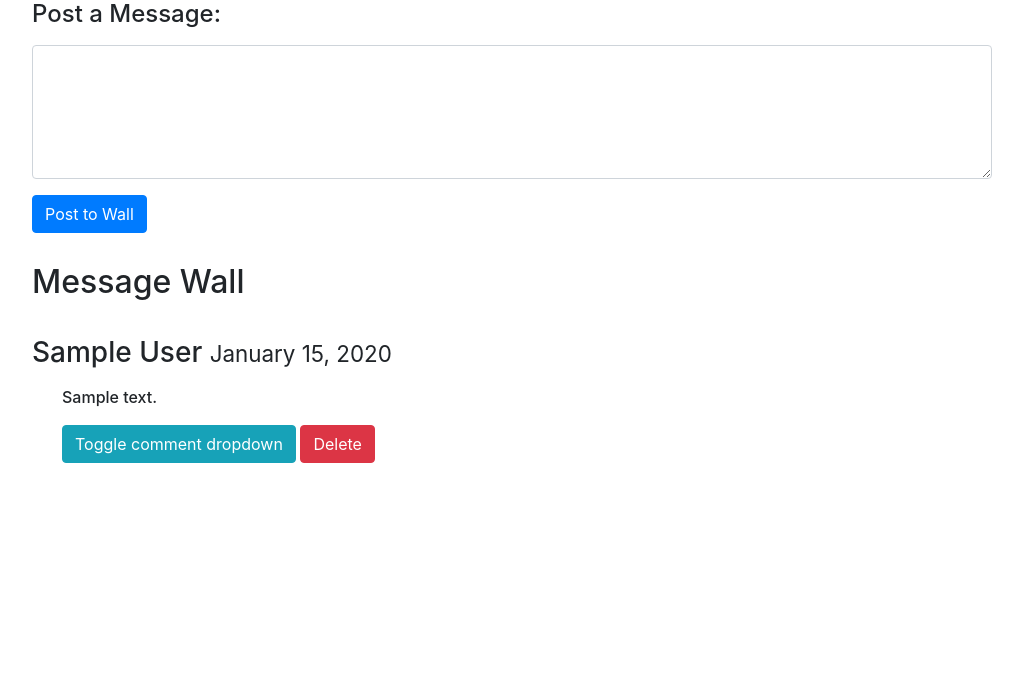
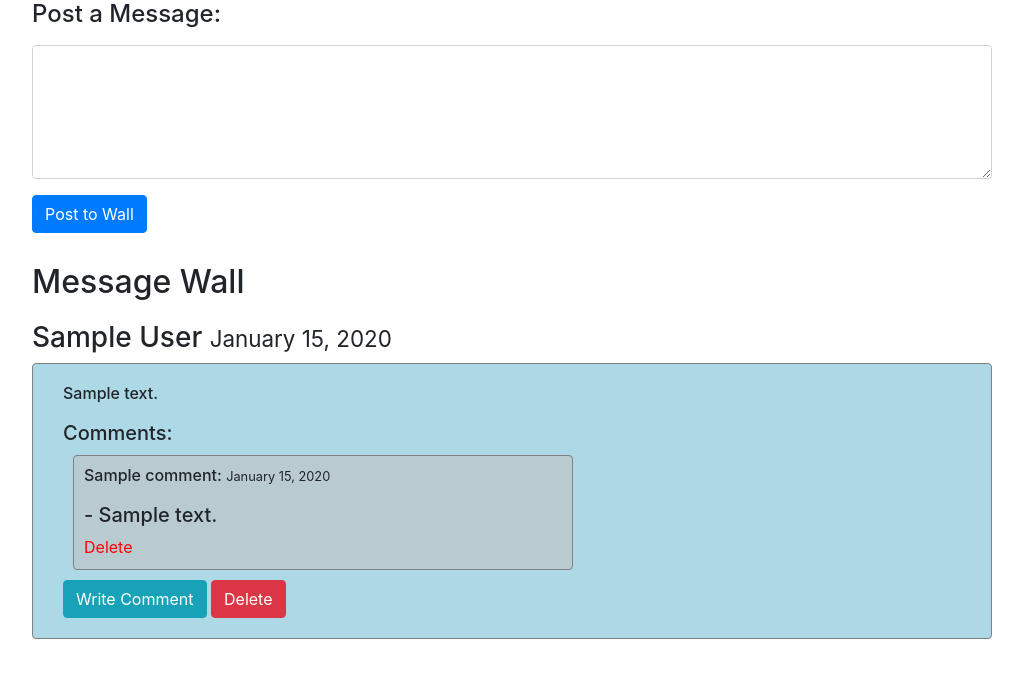
Before and after one commit to jimisjames/the_wall_MVC, a Flask app: page /dashboard in a window 1280 px wide. Shown: the part 111-800 px from the top of the page, without its empty margins (128-1151 px from the left). Run offline with Flask 2, Linux system fonts and the light colour scheme; the visitor is signed in with stand-in values (Sample User, id 1); tables that the repository leaves empty or names only in its code hold one stand-in row (values such as "Sample post"); some libraries are stand-ins or nearby versions.

Commit message:
09/16/2018

```diff
--- a/the_wall_MVC/config/routes.py
+++ b/the_wall_MVC/config/routes.py
@@ -10,16 +10,28 @@ def home():
     return messages.home()
 
 
+@app.route("/add/comment", methods=["POST"])
+def addComment():
+
+    return messages.add_comment()
+
+
 @app.route("/dashboard")
 def dashboard():
 
     return messages.dashboard()
 
 
-@app.route("/reg", methods=["POST"])
-def reg():
+@app.route("/delete/<id>")
+def delete(id):
 
-    return messages.reg()
+    return messages.delete(id)
+
+
+@app.route("/delete/comment/<comment_id>")
+def deleteComment(comment_id):
+
+    return messages.delete_comment(comment_id)
 
 
 @app.route("/login", methods=["POST"])
@@ -40,7 +52,7 @@ def post():
     return messages.post()
 
 
-@app.route("/delete/<id>")
-def delete(id):
+@app.route("/reg", methods=["POST"])
+def reg():
 
-    return messages.delete(id)
+    return messages.reg()
--- a/the_wall_MVC/controllers/messages.py
+++ b/the_wall_MVC/controllers/messages.py
@@ -10,10 +10,12 @@ message = Message()
 
 class Messages():
 
-    def home(self):
-        session.pop("user_id", None)
-        session.pop("secret_hash", None)
-        return render_template("index.html")
+    def add_comment(self):
+
+        if len(request.form["comment"]) < 1:
+            return redirect("/dashboard")
+        message.add_comment()
+        return redirect("/dashboard")
 
 
     def dashboard(self):
@@ -25,8 +27,10 @@ class Messages():
 
             info = message.getInfo()
             session["messages"] = info[1]
-            for x in session["messages"]:
-                x["date"] = datetime.strftime(x["created_at"],'%B %d, %Y')
+            for post in session["messages"]:
+                post["date"] = datetime.strftime(post["created_at"],'%B %d, %Y')
+                for comment in post["comments"]:
+                    comment["date"] = datetime.strftime(comment["created_at"],'%B %d, %Y')
             session["messages_count"] = len(session["messages"])
             session["user"] = info[0][0]
             session["cutoff_time"] = datetime.now() - timedelta(minutes=30)
@@ -37,6 +41,54 @@ class Messages():
                 flash("Don't hack my site you jerk", "login")
                 return redirect("/") #failure
         return render_template("index.html")
+
+
+    def delete(self, id):
+
+        message.delete(id)
+        return redirect("/dashboard")
+
+
+    def delete_comment(self, comment_id):
+
+        message.delete_comment(comment_id)
+        return redirect("/dashboard")
+
+
+    def home(self):
+
+        session.pop("user_id", None)
+        session.pop("secret_hash", None)
+        return render_template("index.html")
+
+
+    def logIn(self):
+
+        user = message.logIn()
+        if user:
+            session["user_id"] = user["id"]
+            session["secret_hash"] = bcrypt.generate_password_hash(str(user["created_at"]) + "melon")
+            return redirect("/dashboard")#success
+
+        session["email2"] = request.form["email"]
+        flash("Incorrect email or password", "login")
+        return redirect("/")#failure
+
+
+    def logOut(self):
+
+        session.clear()
+        return redirect("/")
+
+
+    def post(self):
+
+        if len(request.form["message"]) < 1:
+            flash("Please enter a message to post", "post")
+            return redirect("/dashboard")
+
+        message.post()
+        return redirect("/dashboard")
 
 
     def reg(self):
@@ -72,11 +124,11 @@ class Messages():
             flash("Your password must match", "password")
             flash("Your password must match", "confirm_password")
 
-        today = datetime.datetime.now()
+        today = datetime.now()
 
         if len(request.form["birth"]) < 2:
             flash("Please enter your date of birth", "birth")
-        elif datetime.datetime.strptime(request.form["birth"], "%m/%d/%Y").year > today.year - 18:
+        elif datetime.strptime(request.form["birth"], "%m/%d/%Y").year > today.year - 18:
             flash("Sorry you must be 18 to use this site", "birth")
 
         if "_flashes" in session.keys():
@@ -91,38 +143,3 @@ class Messages():
             created_at = userIdCreated[1]
             session["secret_hash"] = bcrypt.generate_password_hash(str(created_at) + "melon")
             return redirect("/dashboard") #success
-
-
-    def logIn(self):
-
-        user = message.logIn()
-        if user:
-            session["user_id"] = user["id"]
-            session["secret_hash"] = bcrypt.generate_password_hash(str(user["created_at"]) + "melon")
-            return redirect("/dashboard")#success
-
-        session["email2"] = request.form["email"]
-        flash("Incorrect email or password", "login")
-        return redirect("/")#failure
-
-
-    def logOut(self):
-
-        session.clear()
-        return redirect("/")
-
-
-    def post(self):
-
-        if len(request.form["message"]) < 1:
-            flash("Please enter a message to post", "post")
-            return redirect("/dashboard")
-
-        message.post()
-        return redirect("/dashboard")
-
-
-    def delete(self, id):
-
-        message.delete(id)
-        return redirect("/dashboard")
--- a/the_wall_MVC/models/message.py
+++ b/the_wall_MVC/models/message.py
@@ -3,6 +3,18 @@ from the_wall_MVC.config.mysqlconnection import connectToMySQL
 from the_wall_MVC import bcrypt
 
 class Message():
+
+    def add_comment(self):
+        myDb = connectToMySQL('walldb')
+        query = "INSERT INTO comments (message_id, user_id, comment, created_at, updated_at) VALUES (%(message_id)s, %(user_id)s, %(comment)s, now(), now());"
+        data = {
+            "message_id" : request.form["message_id"],
+            "user_id" : session["user_id"],
+            "comment" : request.form["comment"]
+        }
+        myDb.query_db(query, data)
+        return
+
 
     def add_user(self):
         myDb = connectToMySQL('walldb')
@@ -27,6 +39,20 @@ class Message():
         return False
 
 
+    def delete(self, id):
+        myDb = connectToMySQL('walldb')
+        myDb.query_db("DELETE FROM messages WHERE id = %s;" % (id))
+        return
+
+
+    def delete_comment(self, comment_id):
+
+        myDb = connectToMySQL('walldb')
+        myDb.query_db("DELETE FROM comments WHERE id = %s;" % (comment_id))
+
+        return
+
+
     def getInfo(self):
         myDb = connectToMySQL('walldb')
         query = "SELECT first_name, last_name, email, created_at FROM users WHERE id = %(id)s;"
@@ -34,8 +60,12 @@ class Message():
             "id" : session["user_id"]
         }
         user_info = myDb.query_db(query, data)
-        messages = myDb.query_db("SELECT messages.id, user_id, message, messages.created_at, CONCAT(first_name, ' ', last_name) AS name FROM messages JOIN users ON messages.user_id = users.id;")
-        return [user_info, messages]
+        posts = myDb.query_db("SELECT messages.id, user_id, message, messages.created_at, CONCAT(first_name, ' ', last_name) AS name FROM messages JOIN users ON messages.user_id = users.id;")
+
+        for post in posts:
+            post["comments"] = myDb.query_db("SELECT comments.*, CONCAT(first_name, ' ', last_name) AS name FROM comments JOIN users ON comments.user_id = users.id WHERE message_id = %s" % (post["id"]))
+
+        return [user_info, posts]
 
 
     def logIn(self):
@@ -61,9 +91,3 @@ class Message():
         }
         myDb.query_db(query, data)
         return
-
-
-    def delete(self, id):
-        myDb = connectToMySQL('walldb')
-        myDb.query_db("DELETE FROM messages WHERE id = %s;" % (id))
-        return
--- a/the_wall_MVC/static/the_wall.css
+++ b/the_wall_MVC/static/the_wall.css
@@ -19,18 +19,46 @@ header {
     margin-bottom: 15px;
 }
 
+.comment {
+    padding: 10px;
+    margin: 10px;
+    border: 1px solid gray;
+    border-radius: 4px;
+    max-width: 500px;
+    background-color: rgb(185, 203, 209);
+}
+
 .content {
-    padding: 10px 30px;
+    padding: 20px 30px;
+    border: 1px solid gray;
+    border-radius: 4px;
+    background-color: lightblue;
 }
 
 .message {
-    margin: 35px 0;
+    margin: 20px 0;
 }
 
 .red {
     color: red;
 }
 
+.sig {
+    margin: 10px 10px 10px 10px;
+}
+
+.toggler {
+    margin: 10px 0;
+}
+
+#effect {
+
+    position: relative;
+    max-width: 500px;
+    padding: 10px;
+    border-radius: 15px;
+}
+
 #post{
     margin: 30px 0;
 }
--- a/the_wall_MVC/templates/wall_dashboard.html
+++ b/the_wall_MVC/templates/wall_dashboard.html
@@ -25,6 +25,10 @@
 
         $(document).ready(function () {
 
+            $(".button").on("click", function () {
+                $(this).next().toggle('fold', 300);
+            });
+
         })
 
     </script>
@@ -32,6 +36,7 @@
 </head>
 
 <body>
+
     <header class="row">
         <div class="col-6">
             <h1>Welcome {{ session["user"]["first_name"] }}!</h1>
@@ -44,10 +49,11 @@
 
     <form id="post" action="/post" method="post">
         <div class="form-group">
-            <label for="message"><h4>Post a Message:</h4></label>
+            <label for="message">
+                <h4>Post a Message:</h4>
+            </label>
             <textarea class="form-control" name="message" id="message" rows="5"></textarea>
         </div>
-
         {% with messages = get_flashed_messages(category_filter=["post"]) %}
         {% if messages %}
             {% for message in messages %}
@@ -55,10 +61,8 @@
             {% endfor %}
         {% endif %}
         {% endwith %}
-
         <input class="btn btn-primary" type="submit" value="Post to Wall">
     </form>
-
 
     <h2>Message Wall</h2>
 
@@ -67,7 +71,27 @@
             <h3>{{ session["messages"][i]["name"] }} <small>{{ session["messages"][i]["date"] }}</small></h3>
             <div class="content">
                 <h6>{{ session["messages"][i]["message"] }}</h6>
-            <a class="btn btn-info" href="/like/view/">Toggle comment dropdown</a>
+                <h5>Comments:</h5>
+                {% for comment in session["messages"][i]["comments"] %}
+                    <div class="comment">
+                        <h6>{{ comment["name"] }}: <small>{{ comment["date"] }}</small></h6>
+                        <h5> - {{ comment["comment"] }}</h5>
+                        {% if comment["user_id"] == session["user_id"] %}
+                            <a class="red" href="/delete/comment/{{ comment['id'] }}">Delete</a>
+                        {% endif %}
+                    </div>
+                {% endfor %}
+                <button class="button btn btn-info">Write Comment</button>
+                <div class="toggler" style="display: none;">
+                    <div id="effect" class="ui-widget-content ui-corner-all">
+                        <form action="/add/comment" method="post">
+                            <textarea class="form-control" name="comment" rows="3"></textarea>
+                            <p class="">- {{ session["user"]["first_name"] }} {{ session["user"]["last_name"] }}</p>
+                            <input type="hidden" name="message_id" value="{{ session['messages'][i]['id'] }}">
+                            <input class="btn btn-primary" type="submit" value="Post comment">
+                        </form>
+                    </div>
+                </div>
                 {% if session["messages"][i]["user_id"] == session["user_id"] %}
                     {% if session["messages"][i]["created_at"] > session["cutoff_time"] %}
                         <a class="btn btn-danger" href="/delete/{{ session['messages'][i]['id'] }}">Delete</a>
```
Lines whose indentation alone changed are shown as unchanged.
